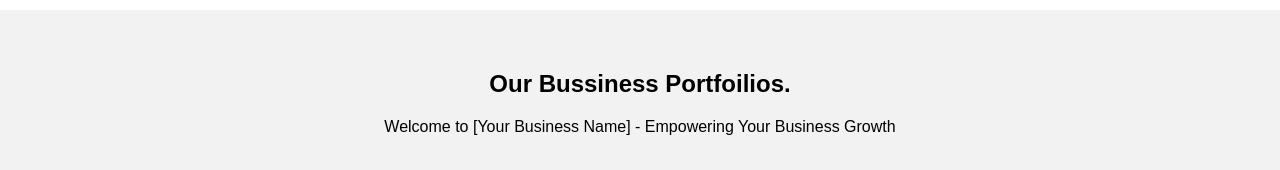
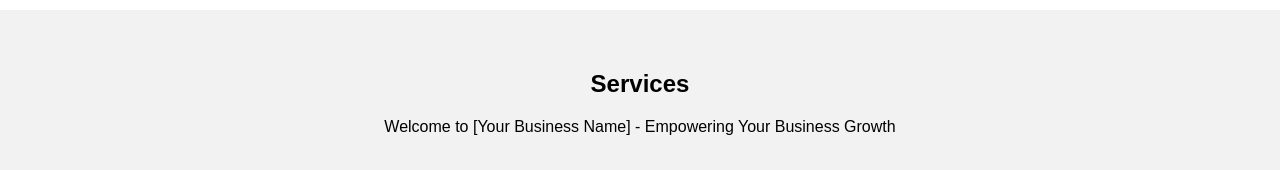
Before and after one commit to Codingmeandyou/Codingmeandyou.github.io, a plain HTML site: page index.html in a window 1280 px wide. Shown: the part 350-520 px from the top of the page. Drawn offline with Linux system fonts and the light colour scheme.

Commit message:
Update index.html

```diff
--- a/index.html
+++ b/index.html
@@ -32,7 +32,7 @@
             <img src="https://images.pexels.com/photos/1737957/pexels-photo-1737957.jpeg?auto=compress&cs=tinysrgb&w=1260&h=750&dpr=1" alt="Image 5" class="fixed-size-image">
         </div>
         <section class="section" style="background-color: #f2f2f2;">
-            <h2 class="animated-heading">Our Bussiness Portfoilios.</h2>
+            <h2 class="animated-heading">Services</h2>
             <div class="service">
                 <img src="https://i.imgur.com/WleAscx.jpg" alt="Service 1" class="slider-image">
                 <p class="description">Welcome to [Your Business Name] - Empowering Your Business Growth</p>
```
